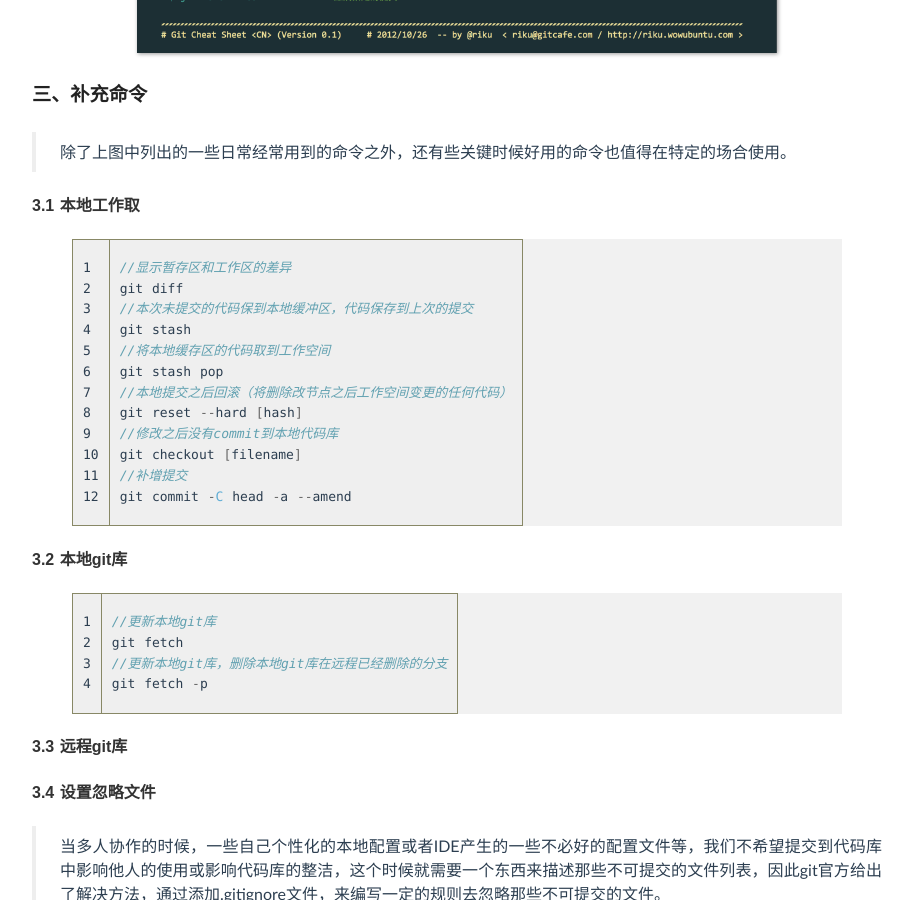
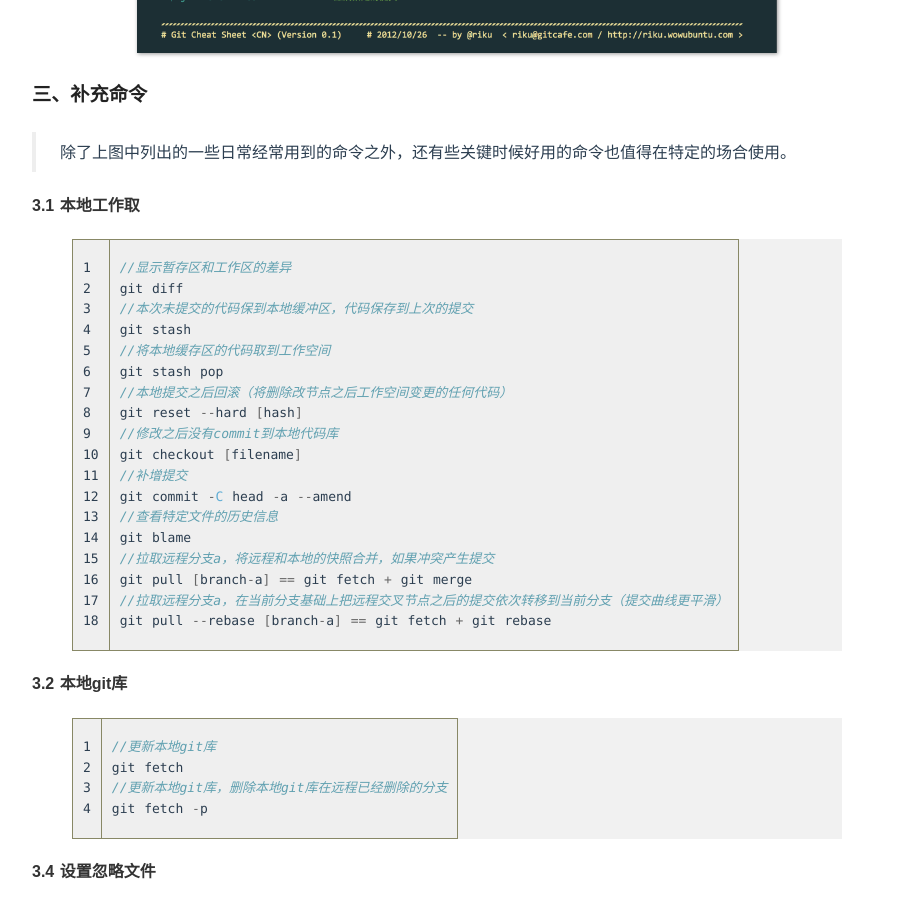
Before and after one commit to jeizas/jeizas.github.io, a Jekyll site: the page built from _posts/2017-09-15-git_command.md, in a window 1280 px wide and 900 px high, scrolled down 973 px. Shown: the whole window, without its empty margins (183-1096 px from the left). Built offline with Jekyll 4.4.1, drawn with Linux system fonts in a browser that asks for light colours; comment, search, counter and statistics services are not loaded.

Commit message:
modified:   _posts/2017-09-15-git_command.md

```diff
--- a/_posts/2017-09-15-git_command.md
+++ b/_posts/2017-09-15-git_command.md
@@ -36,6 +36,12 @@ git reset --hard [hash]
 git checkout [filename]
 //补增提交
 git commit -C head -a --amend
+//查看特定文件的历史信息
+git blame
+//拉取远程分支a，将远程和本地的快照合并，如果冲突产生提交
+git pull [branch-a] == git fetch + git merge
+//拉取远程分支a，在当前分支基础上把远程交叉节点之后的提交依次转移到当前分支（提交曲线更平滑）
+git pull --rebase [branch-a] == git fetch + git rebase
 {% endhighlight java%}
 
 #### 3.2 本地git库
@@ -46,8 +52,6 @@ git fetch
 //更新本地git库，删除本地git库在远程已经删除的分支
 git fetch -p
 {% endhighlight java %}
-
-#### 3.3 远程git库
 
 #### 3.4 设置忽略文件
 
```
